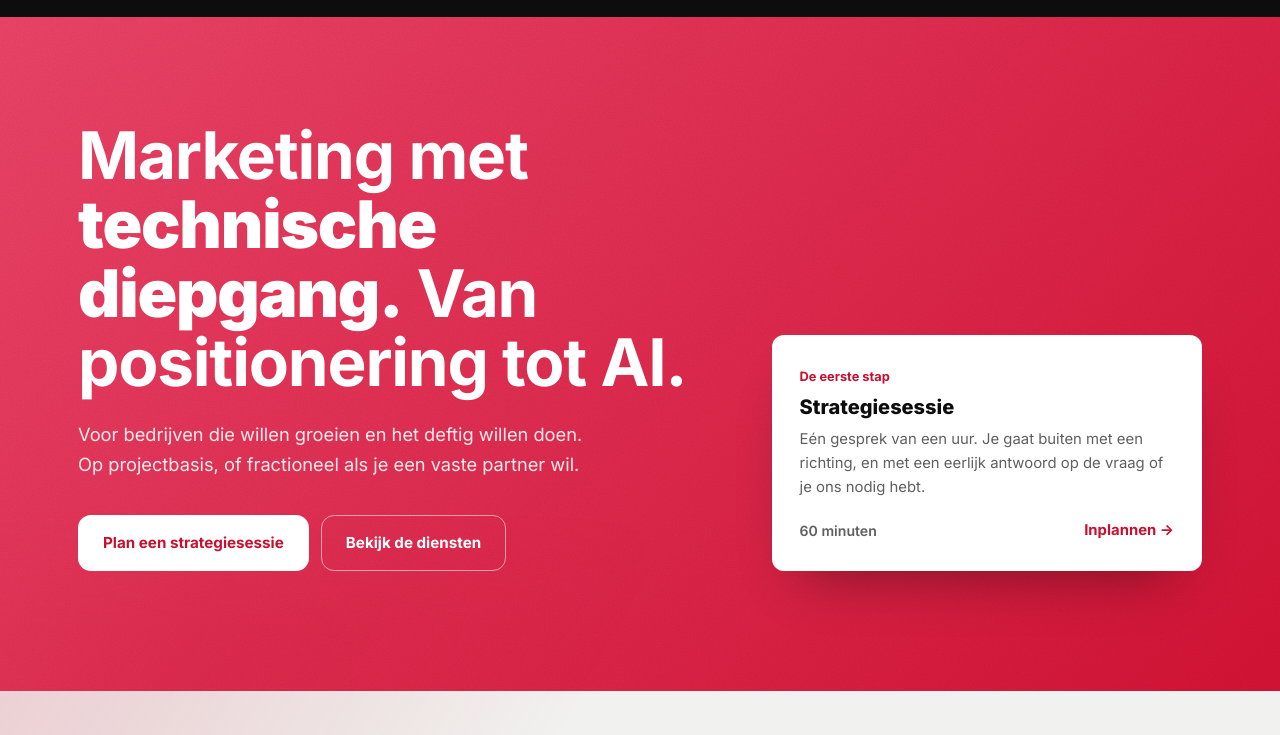
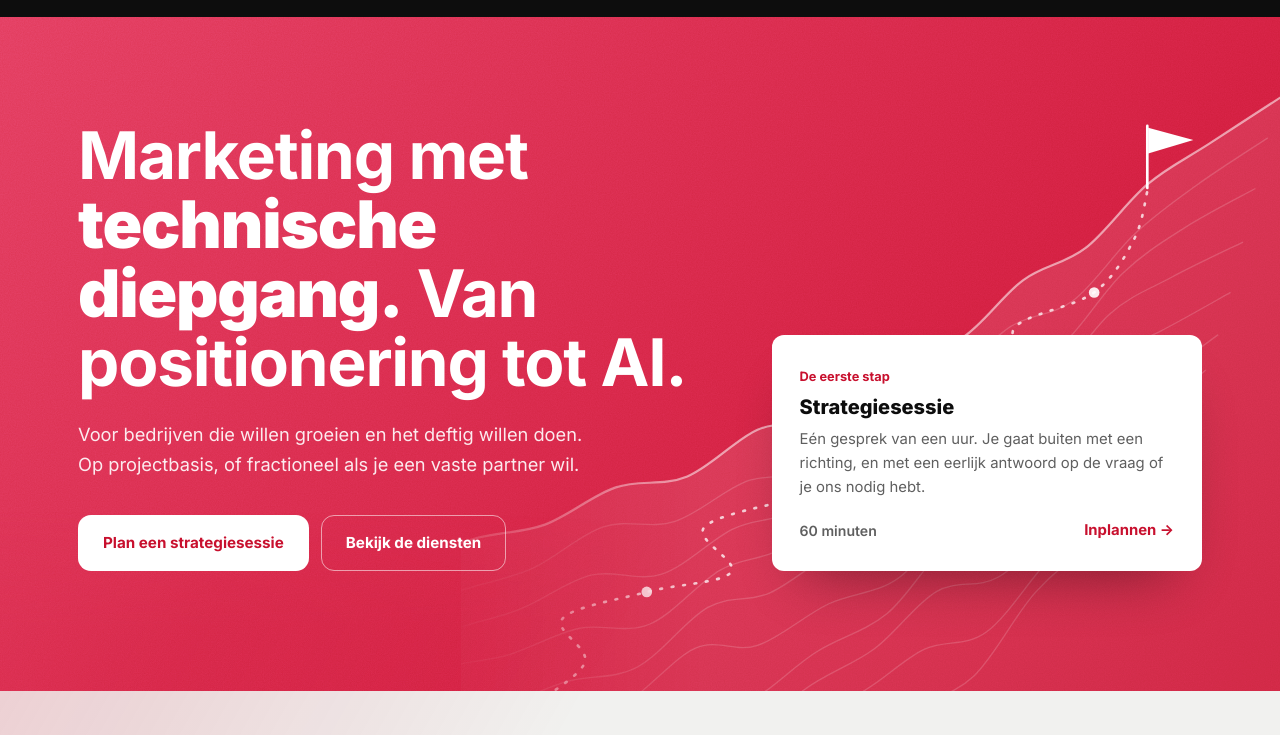
Before and after one commit to Kjellvdv/veryklear-website, an Astro site: page / in a window 1280 px wide. Shown: the part 65-800 px from the top of the page. Built offline with nearby package versions, Linux system fonts and the light colour scheme; Astro itself is replaced by a stand-in of ours.

Commit message:
Home hero: line illustration of a ridge, contour lines and a route to a flag behind the strategiesessie card
Co-Authored-By: Claude Opus 5.5 <noreply@anthropic.com>

```diff
--- /dev/null
+++ b/src/components/HeroIllustration.astro
@@ -0,0 +1,90 @@
+---
+// Line illustration behind the strategiesessie card in the home hero
+// (Kjell, 2026-10-07, after lemonade.com's hero). A ridge rises from the middle
+// of the hero to the top right on an organic line, with map-like contour lines
+// under it and a dashed route climbing to a flag: finding the way up.
+// White strokes at low opacity so it sits on the red gradient without competing.
+
+// Catmull-Rom through the points, as cubic Bézier segments: smooth, not straight.
+const smooth = (pts) => {
+  let d = `M${pts[0][0]},${pts[0][1]}`;
+  for (let i = 0; i < pts.length - 1; i++) {
+    const [p0, p1, p2, p3] = [pts[i - 1] ?? pts[i], pts[i], pts[i + 1], pts[i + 2] ?? pts[i + 1]];
+    const c1 = [p1[0] + (p2[0] - p0[0]) / 6, p1[1] + (p2[1] - p0[1]) / 6];
+    const c2 = [p2[0] - (p3[0] - p1[0]) / 6, p2[1] - (p3[1] - p1[1]) / 6];
+    d += ` C${c1.map((n) => n.toFixed(1)).join(',')} ${c2.map((n) => n.toFixed(1)).join(',')} ${p2.join(',')}`;
+  }
+  return d;
+};
+
+// The ridge, in a 1000 × 700 box anchored bottom right.
+const ridge = [
+  [0, 560], [90, 528], [170, 512], [250, 470], [330, 458], [410, 405], [480, 392],
+  [560, 330], [640, 302], [710, 236], [780, 200], [850, 128], [920, 82], [1000, 30],
+];
+const ridgePath = smooth(ridge);
+const area = `${ridgePath} L1000,700 L0,700 Z`;
+
+// Contour lines: the ridge, lowered step by step, each with its own small wobble.
+const contours = Array.from({ length: 9 }, (_, k) => {
+  const n = k + 1;
+  return smooth(
+    ridge.map(([x, y], i) => [
+      x - n * 14,
+      y + n * 52 + Math.sin(i * 1.3 + n * 0.9) * (6 + n * 1.5),
+    ])
+  );
+});
+
+// A dashed route climbing to the flag on the ridge.
+const route = smooth([
+  [150, 720], [215, 668], [190, 618], [285, 588], [380, 566], [350, 515],
+  [455, 482], [560, 460], [530, 408], [640, 372], [720, 344], [700, 290],
+  [790, 250], [835, 190], [850, 136],
+]);
+const stops = [[285, 588], [530, 408], [790, 250]];
+---
+
+<svg class="hero-illus" viewBox="0 0 1000 700" preserveAspectRatio="xMaxYMax slice" aria-hidden="true" focusable="false">
+  <defs>
+    <clipPath id="hero-illus-area"><path d={area} /></clipPath>
+    <linearGradient id="hero-illus-fade" x1="0" y1="0" x2="1" y2="0">
+      <stop offset="0" stop-color="#fff" stop-opacity="0" />
+      <stop offset="0.35" stop-color="#fff" stop-opacity="1" />
+    </linearGradient>
+    <mask id="hero-illus-mask"><rect width="1000" height="700" fill="url(#hero-illus-fade)" /></mask>
+  </defs>
+  <g mask="url(#hero-illus-mask)">
+    <path d={area} class="hi-fill" />
+    <g clip-path="url(#hero-illus-area)">
+      {contours.map((d) => <path d={d} class="hi-contour" />)}
+    </g>
+    <path d={ridgePath} class="hi-ridge" />
+    <path d={route} class="hi-route" />
+    {stops.map(([x, y]) => <circle cx={x} cy={y} r="6" class="hi-stop" />)}
+    <line x1="850" y1="132" x2="850" y2="62" class="hi-pole" />
+    <path d="M851,64 L902,78 L851,93 Z" class="hi-flag" />
+  </g>
+</svg>
+
+<style>
+  .hero-illus {
+    position: absolute;
+    right: 0;
+    bottom: 0;
+    width: 64%;
+    height: 92%;
+    z-index: 0;
+    pointer-events: none;
+  }
+  .hi-fill { fill: rgba(255, 255, 255, 0.1); }
+  .hi-contour { fill: none; stroke: rgba(255, 255, 255, 0.16); stroke-width: 1.5; }
+  .hi-ridge { fill: none; stroke: rgba(255, 255, 255, 0.55); stroke-width: 2.5; stroke-linecap: round; }
+  .hi-route { fill: none; stroke: rgba(255, 255, 255, 0.75); stroke-width: 3; stroke-dasharray: 2 11; stroke-linecap: round; }
+  .hi-stop { fill: #fff; fill-opacity: 0.9; }
+  .hi-pole { stroke: #fff; stroke-width: 3; stroke-linecap: round; }
+  .hi-flag { fill: #fff; }
+  @media (max-width: 900px) {
+    .hero-illus { width: 100%; height: 55%; opacity: 0.7; }
+  }
+</style>
--- a/src/pages/index.astro
+++ b/src/pages/index.astro
@@ -4,6 +4,7 @@ import Base from '../layouts/Base.astro';
 import Faq from '../components/Faq.astro';
 import CtaFinal from '../components/CtaFinal.astro';
 import ArticleCard from '../components/ArticleCard.astro';
+import HeroIllustration from '../components/HeroIllustration.astro';
 import { getArticles, PILLARS, pillarUrl } from '../lib/articles.js';
 import { getCopy } from '../lib/copy.js';
 
@@ -15,6 +16,7 @@ const recent = (await getArticles()).slice(0, 3);
 <Base title={c.meta.title} description={c.meta.description} path="/">
   <section class="hero hero-home">
     <div class="grain"></div>
+    <HeroIllustration />
     <div class="wrap hero-grid">
       <div>
         <h1 class="h-display" set:html={c.hero.title_html} />
```
